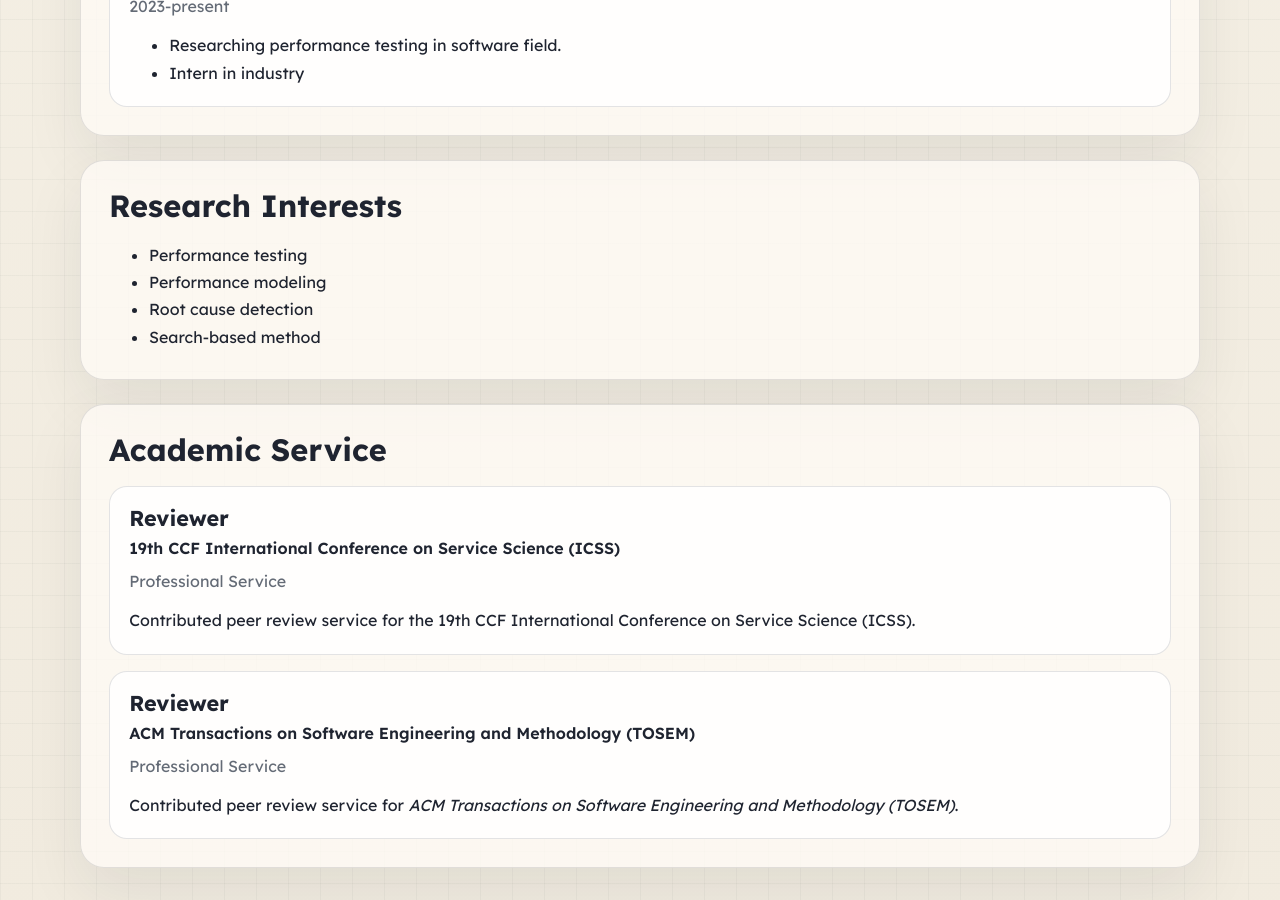
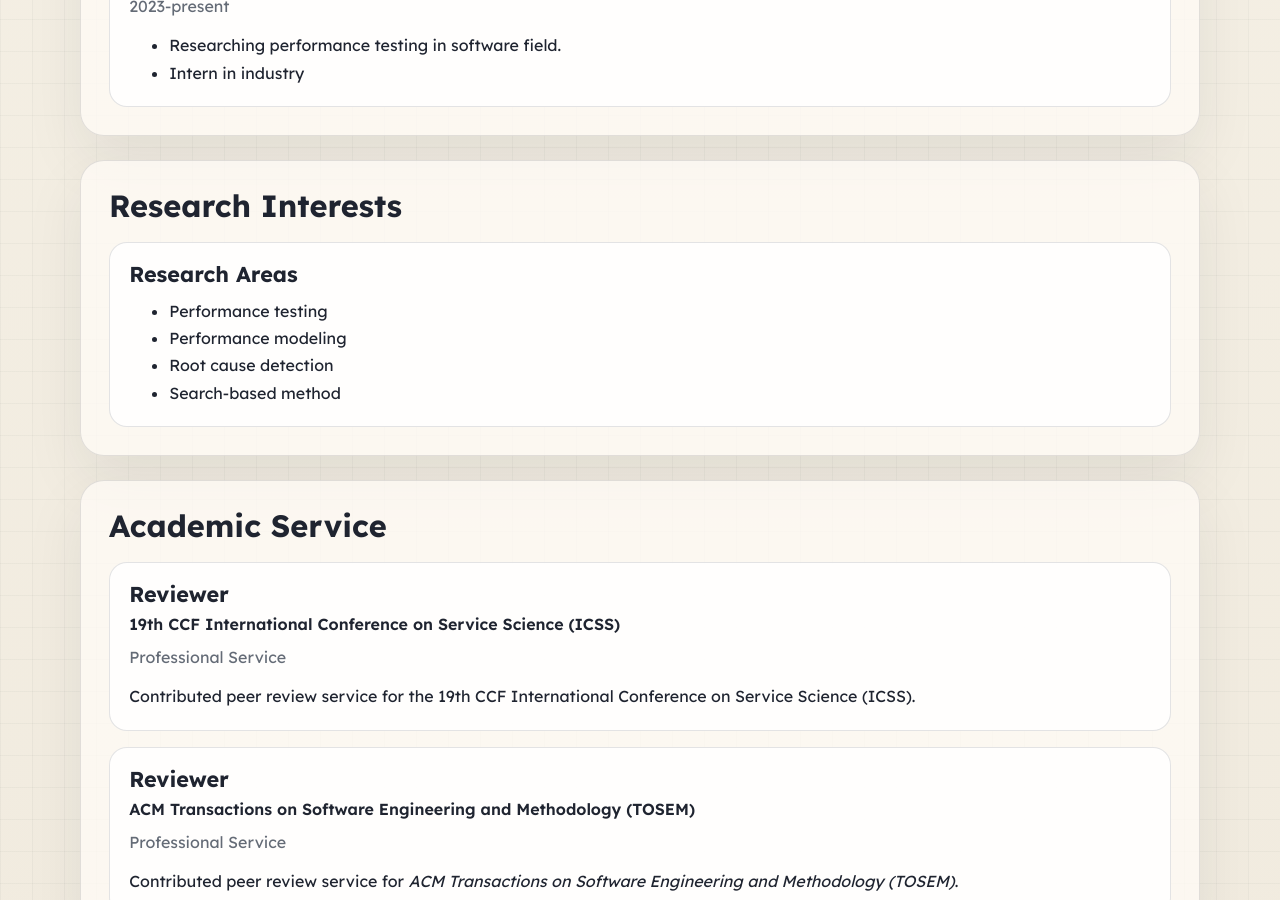
Before and after one commit to Yuanjie-Xia/Yuanjie-Xia.github.io, a Jekyll site: the page built from index.md, in a window 1280 px wide and 900 px high, scrolled down 1773 px. Built offline with Jekyll 4.4.1, drawn with Linux system fonts in a browser that asks for light colours.

Commit message:
change pattern

```diff
--- a/_config.yml
+++ b/_config.yml
@@ -82,12 +82,15 @@ content:
 
 
   - title: Research Interests
-    layout: text
-    content: |
-      - Performance testing
-      - Performance modeling
-      - Root cause detection
-      - Search-based method
+    layout: list
+    content:
+      - layout: left
+        title: Research Areas
+        description: |
+          - Performance testing
+          - Performance modeling
+          - Root cause detection
+          - Search-based method
 
   - title: Academic Service
     layout: list
```
